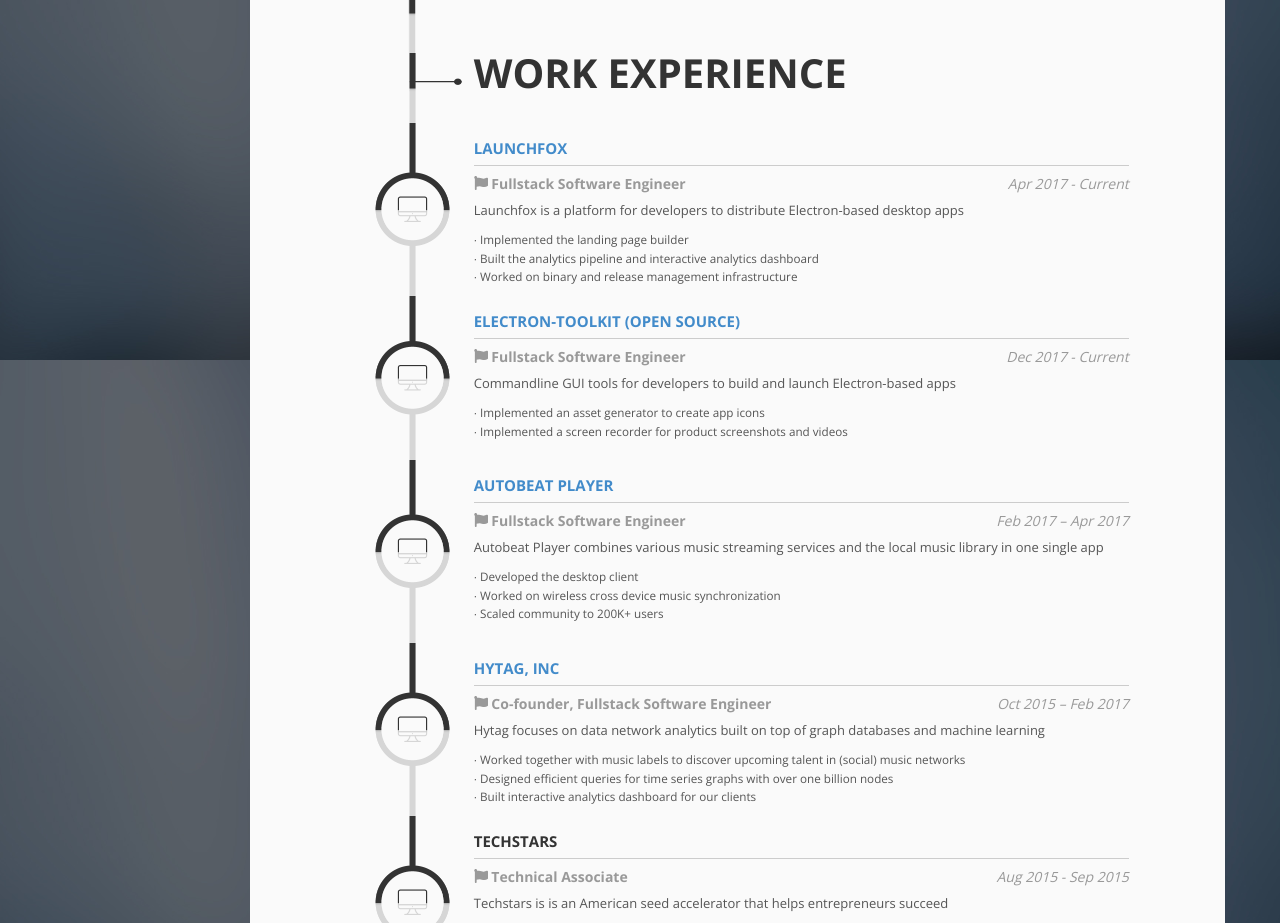
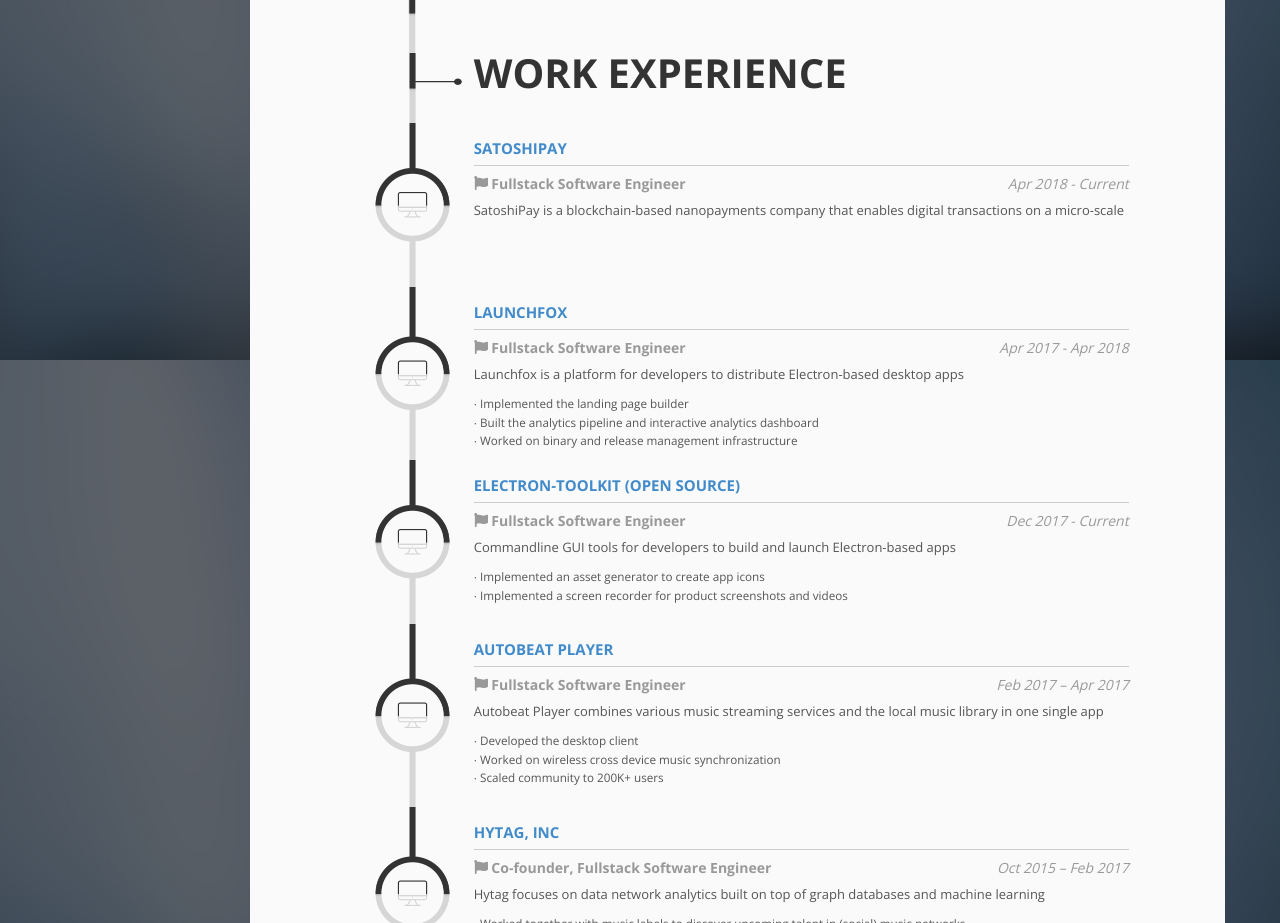
Before and after one commit to ilinzweilin/ilinzweilin.resume, a plain HTML site: page index.html in a window 1280 px wide. Shown: the part 1240-2163 px from the top of the page. Drawn offline with nearby package versions, Linux system fonts and the light colour scheme.

Commit message:
Update index.html

```diff
--- a/index.html
+++ b/index.html
@@ -384,6 +384,36 @@
             </div>
             <!-- /SECTION TITLE -->
 
+             <!-- SECTION ITEM -->
+            <div class="line row">
+              <!-- Margin Collums (necessary for the timeline effect) -->
+              <div class="col-md-1 bg1 timeline-space full-height hidden-sm hidden-xs"></div>
+              <div class="col-md-2 timeline-progress hidden-sm hidden-xs full-height timeline-work "></div>
+              <!-- /Margin Collums -->
+              <!-- Item Content -->
+              <div class="col-md-8 content-wrap bg1">
+                <div class="line-content line-content-education">
+                  <!-- Work Place -->
+                  <h3 class="section-item-title-1"><a target="_blank" href="https://satoshipay.io/">SatoshiPay</a></h3>
+                  <!-- /work place -->
+                  <!-- Graduation time -->
+                  <h4 class="job"><i class="fa fa-flag"></i> Fullstack Software Engineer <span class="job-date">Apr 2018 - Current</span></h4>
+                  <!-- /Graduation time -->
+                  <!-- content -->
+                  <div class="job-description">
+                    <p> SatoshiPay is a blockchain-based nanopayments company that enables digital transactions on a micro-scale</p>
+
+                  </div>
+                  <!-- /Content -->
+                </div>
+              </div>
+              <!-- /Item Content -->
+              <!-- Margin Collum-->
+              <div class="col-md-1 bg1 timeline-space full-height hidden-sm hidden-xs"></div>
+              <!-- /Margin Collum-->
+            </div>
+            <!-- /SECTION ITEM -->
+
             <!-- SECTION ITEM -->
             <div class="line row">
               <!-- Margin Collums (necessary for the timeline effect) -->
@@ -397,7 +427,7 @@
                   <h3 class="section-item-title-1"><a target="_blank" href="https://launchfox.co/">Launchfox</a></h3>
                   <!-- /work place -->
                   <!-- Graduation time -->
-                  <h4 class="job"><i class="fa fa-flag"></i> Fullstack Software Engineer <span class="job-date">Apr 2017 - Current</span></h4>
+                  <h4 class="job"><i class="fa fa-flag"></i> Fullstack Software Engineer <span class="job-date">Apr 2017 - Apr 2018</span></h4>
                   <!-- /Graduation time -->
                   <!-- content -->
                   <div class="job-description">
```
